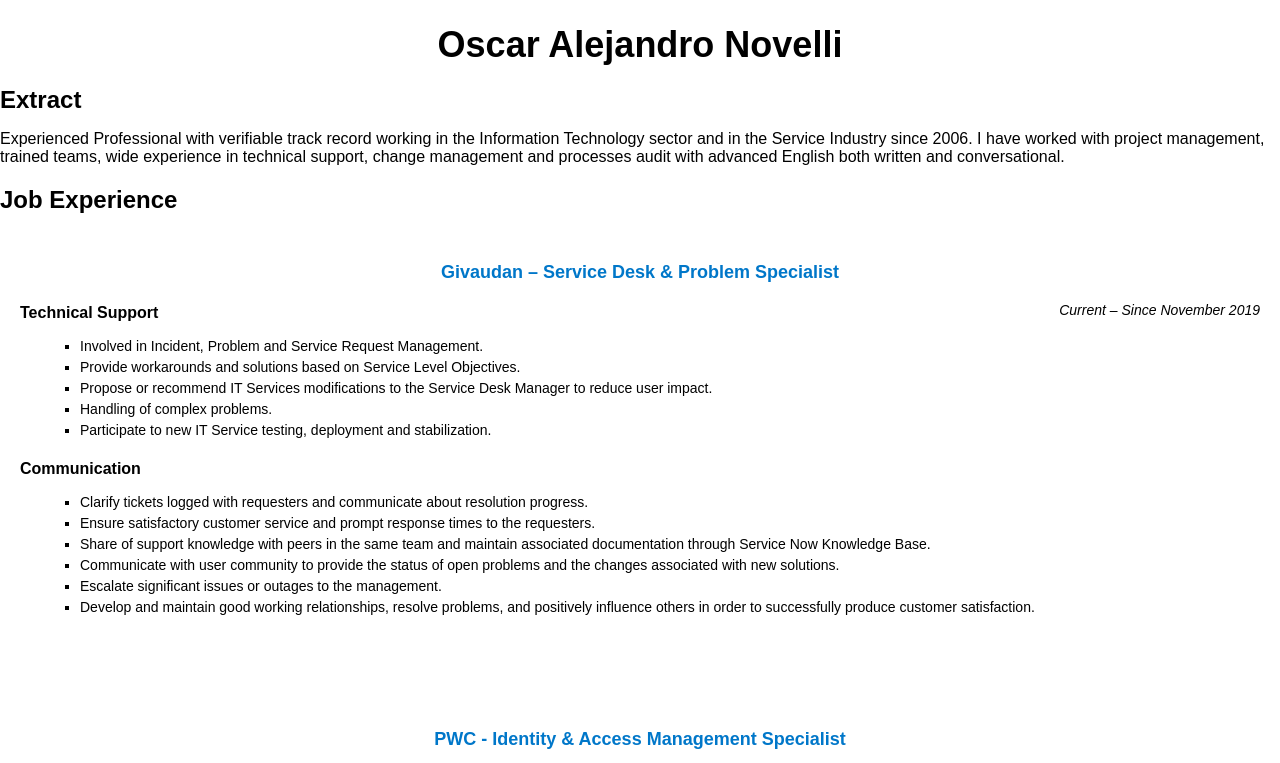
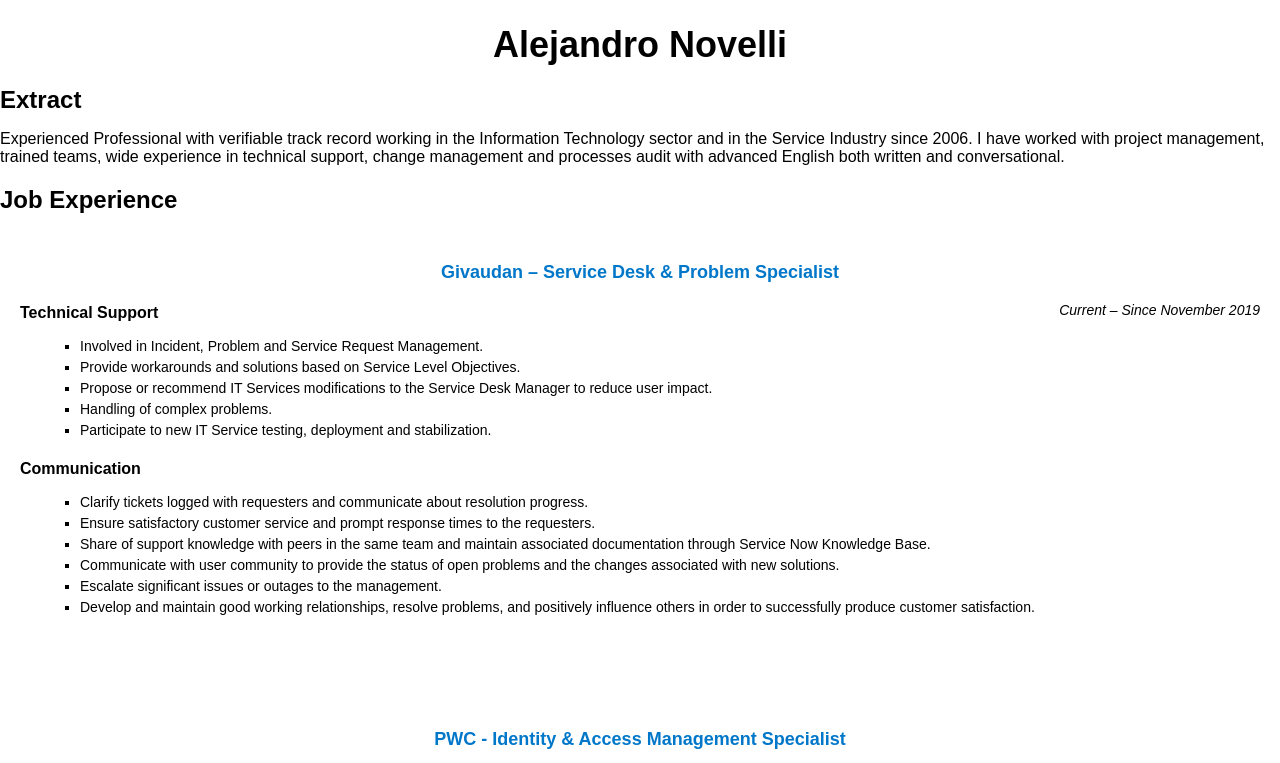
Before and after one commit to alenovelli82/alenovelli82.github.io, a plain HTML site: page index.html in a window 1280 px wide. Shown: the top 763 px of the page. Drawn offline with Linux system fonts and the light colour scheme.

Commit message:
Update index.html

```diff
--- a/index.html
+++ b/index.html
@@ -5,7 +5,7 @@
   <link rel="stylesheet" type="text/css" href="styles.css">
 </head>
 <body>
-  <h1>Oscar Alejandro Novelli</h1>
+  <h1>Alejandro Novelli</h1>
   <h2>Extract</h2>
   <p>Experienced Professional with verifiable track record working in the Information Technology sector and in the Service Industry since 2006. I have worked with project management, trained teams, wide experience in technical support, change management and processes audit with advanced English both written and conversational.</p>
   <h2>Job Experience</h2>
```
